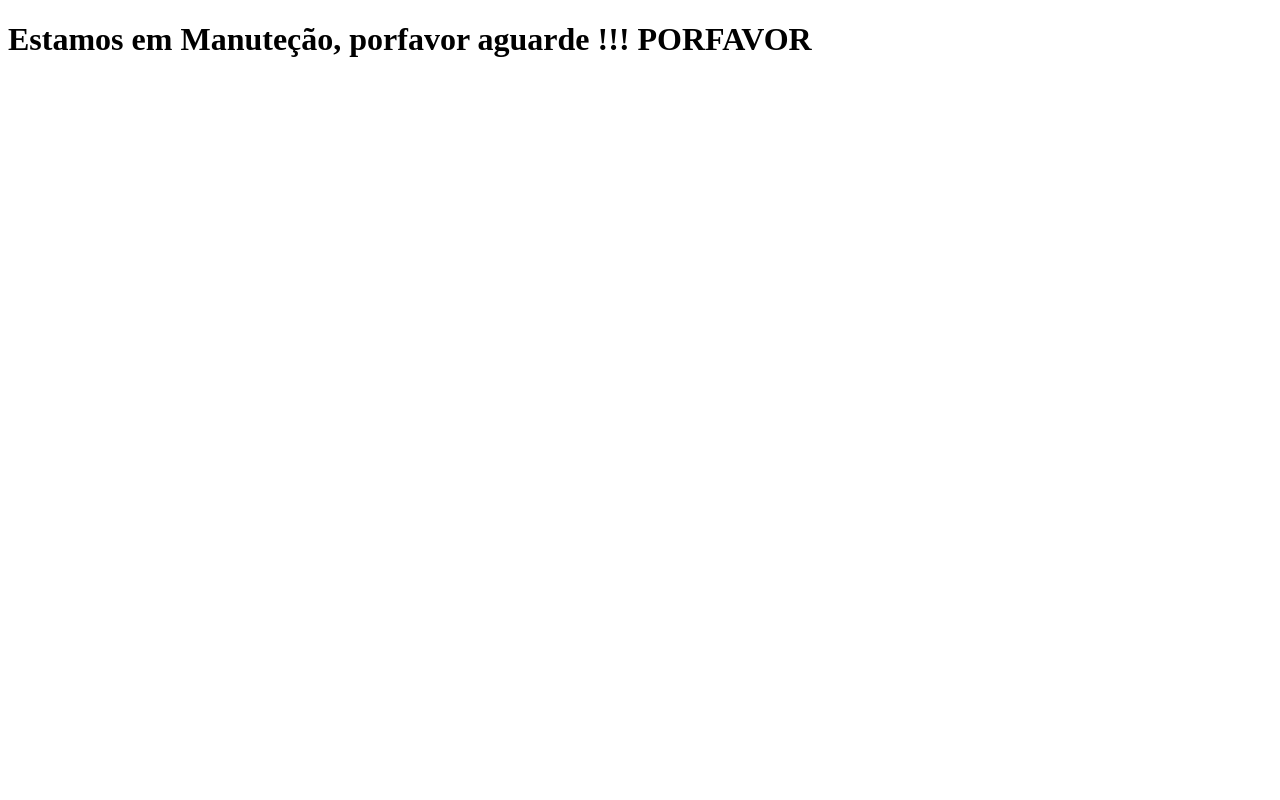
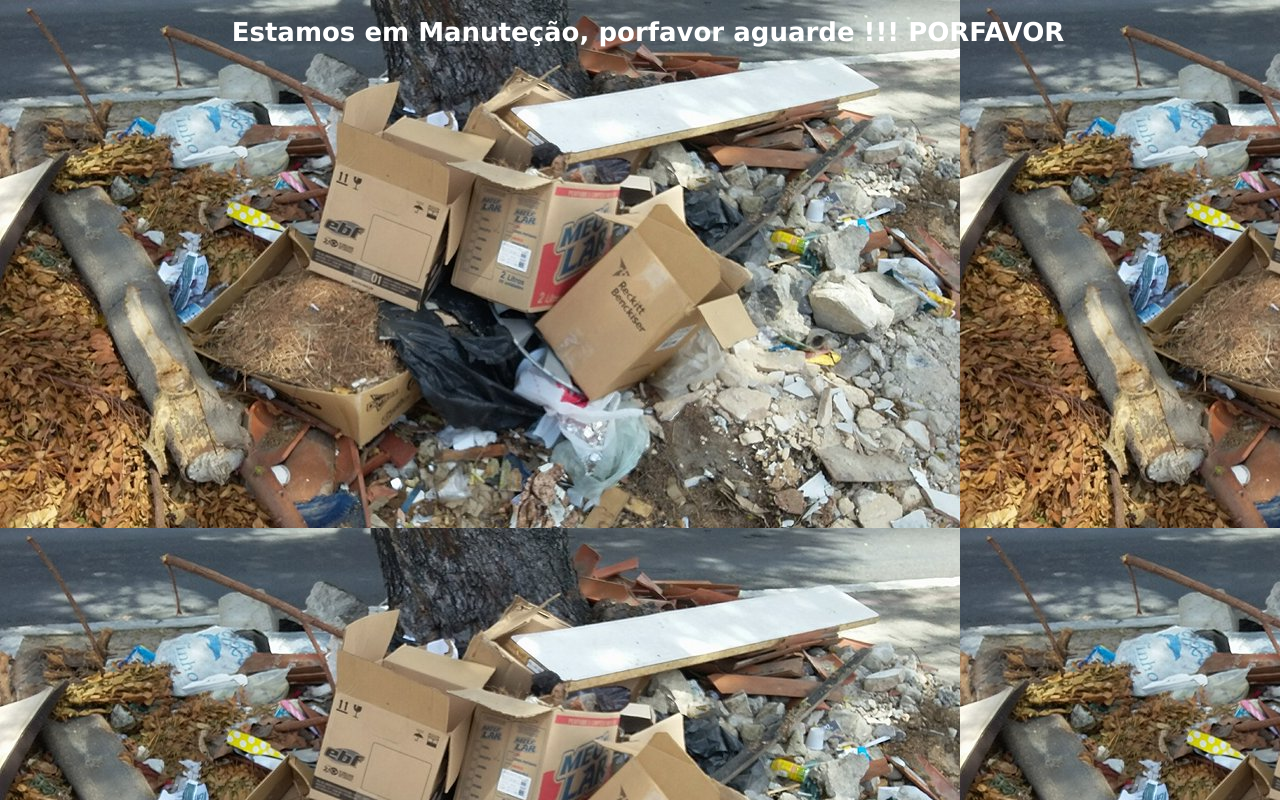
Before and after one commit to humanoumano/humanoumano.github.io, a plain HTML site: page Trabalho Final Autoração/pages/page1.html in a window 1280 px wide. Drawn offline with Linux system fonts and the light colour scheme.

Commit message:
ajuste de referencia

```diff
--- a/Trabalho Final Autoração/pages/page1.html
+++ b/Trabalho Final Autoração/pages/page1.html
@@ -2,7 +2,7 @@
 	<html>
 		<head>
 			<meta charset="utf-8">
-			<link rel="stylesheet" href="css\main.css">
+			<link rel="stylesheet" href="../css\main.css">
 		<head>
 
 		<body>
```
